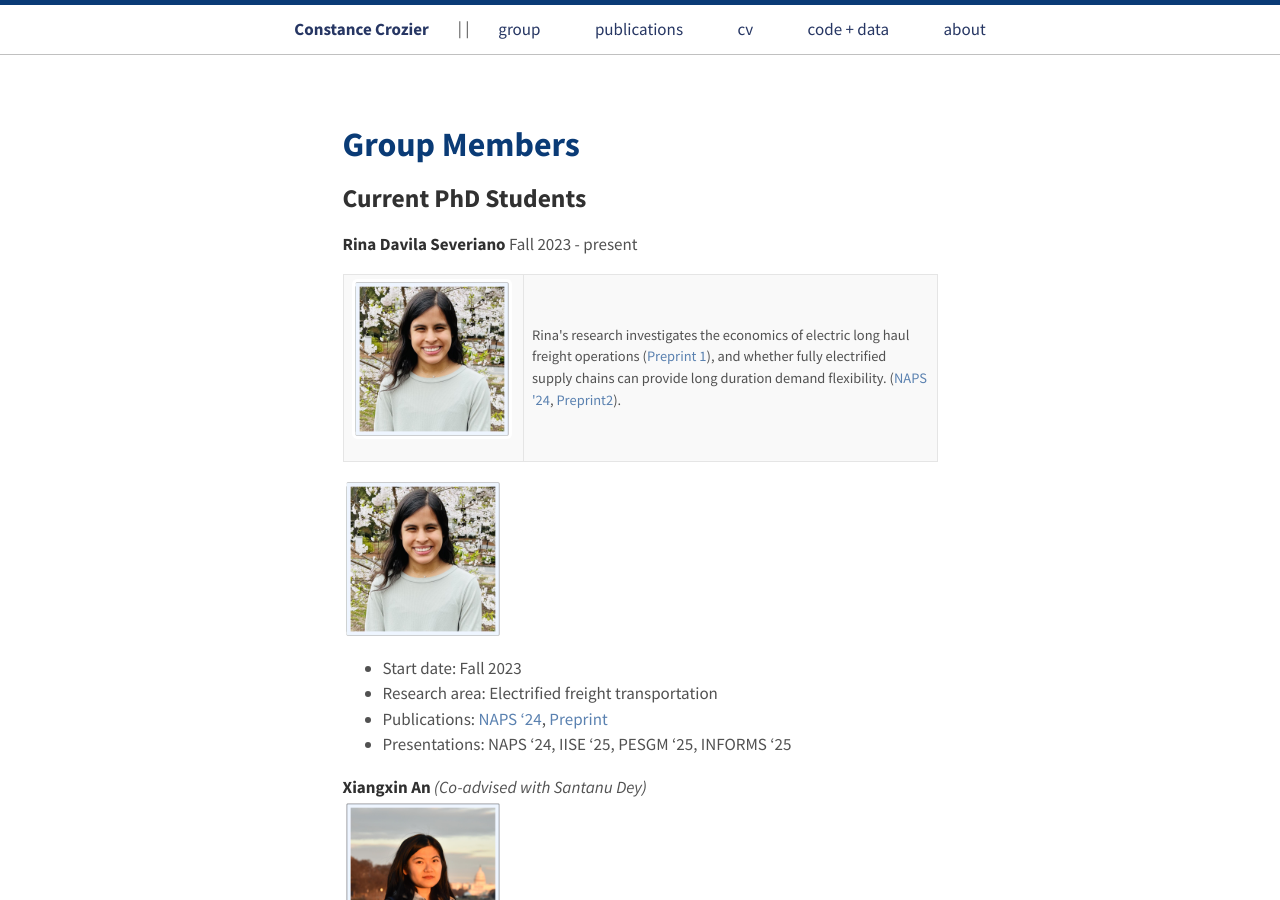
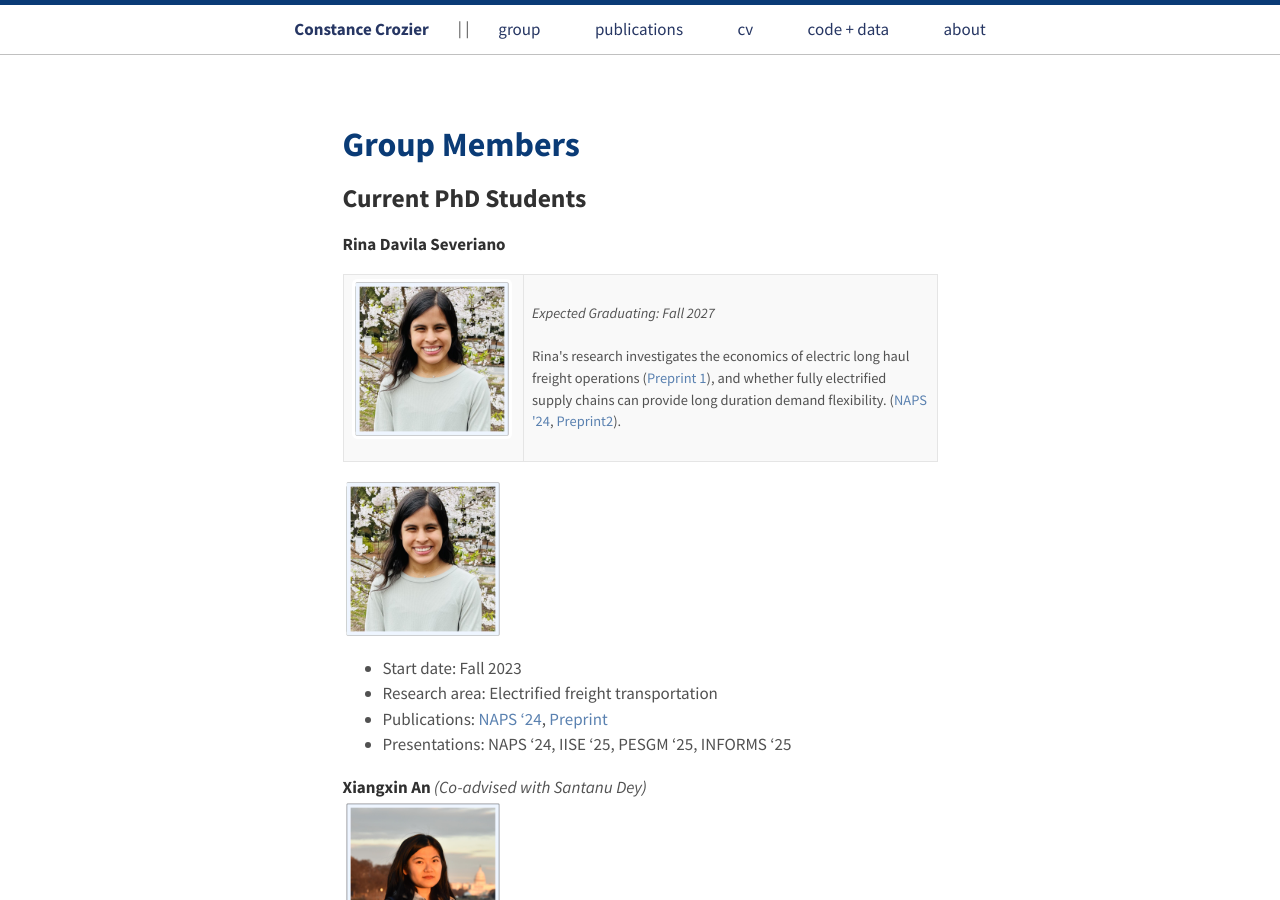
Before and after one commit to constancecrozier/constancecrozier.github.io, a Jekyll site: the page built from group.md, in a window 1280 px wide and 900 px high. Built offline with Jekyll 4.4.1, drawn with Linux system fonts in a browser that asks for light colours.

Commit message:
Update group.md

```diff
--- a/group.md
+++ b/group.md
@@ -5,7 +5,7 @@ title: Group Members
 
 <p style="text-align:center;"><h2>Current PhD Students</h2></p>
 
-**Rina Davila Severiano**   Fall 2023 - present
+**Rina Davila Severiano**
 <table style="width: 100%; table-layout: fixed;">
   <tr>
     <td style="width: 180px; vertical-align: top;">
@@ -18,6 +18,7 @@ title: Group Members
       >
     </td>
     <td>
+    	<i>Expected Graduating: Fall 2027</i><br><br>
     	Rina's research investigates the economics of electric long haul freight operations (<a href="files/Electric_HGV.pdf">Preprint 1</a>), and whether fully electrified supply chains can provide long duration demand flexibility. (<a href="files/naps_24.pdf">NAPS '24</a>, <a href="https://arxiv.org/pdf/2505.05982">Preprint2</a>).
     </td>
   </tr>
```
